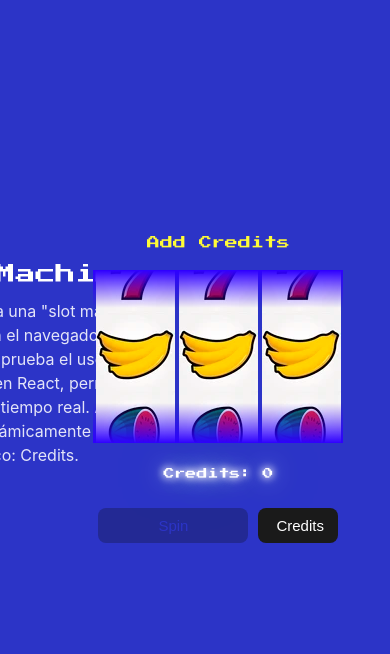
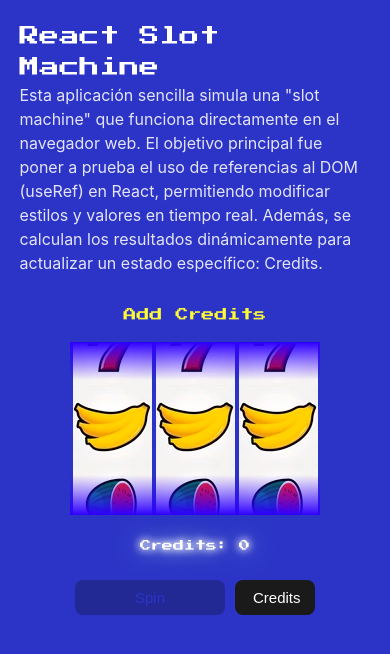
Before and after one commit to npallares/react-slot-machine, a React (Vite) app: page / in a window 390 px wide. Shown: the top 654 px of the page. Built offline with nearby package versions, Linux system fonts and the light colour scheme.

Commit message:
fix: phone resolution

```diff
--- a/src/App.module.css
+++ b/src/App.module.css
@@ -6,3 +6,14 @@
   width: auto;
   height: auto;
 }
+
+@media screen and (max-width: 768px){
+  .app {
+    display: flex;
+    align-items: center;
+    justify-content: center;
+    flex-direction: column;
+    width: auto;
+    height: 600px;
+  }
+}
--- a/src/components/Info/Info.jsx
+++ b/src/components/Info/Info.jsx
@@ -8,6 +8,7 @@ const Info = () => {
     <div className={styles.infoPageContainer}>
         <div className={styles.infoContainer}>
             <span className={clsx( styles.infoTitle )}>{'React Slot Machine'}</span>
+            <br/>
             <span className={styles.infoText}>{textInfo}</span>
         </div>
     </div>
--- a/src/components/Info/Info.module.css
+++ b/src/components/Info/Info.module.css
@@ -2,10 +2,11 @@
     font-size: 20px;
     font-family: "Press Start 2P", serif;
     color: white;
-    margin-bottom: 10px;
+   /*  margin-bottom: 10px; */
 }
 
 .infoText{
+    margin-top: -20px;
     width: 400px;
     height: auto;
 }
@@ -38,3 +39,23 @@
     0 0 102px #0fa,
     0 0 151px #0fa;
 }
+
+@media screen and (max-width: 768px){
+    .infoPageContainer{
+        width: 90vw;
+        height: auto;
+        display: flex;
+        justify-content: flex-end;
+        align-items: flex-end;
+        margin-top: -50px;
+    }
+
+    .infoContainer{
+        display: block;
+        justify-content: flex-start;
+        align-items: flex-start;
+        flex-direction: column;
+        margin-top: 20px;
+        padding-top: 50px;
+    }
+}
--- a/src/components/Slot/Slot.module.css
+++ b/src/components/Slot/Slot.module.css
@@ -37,3 +37,7 @@
   height: 100vh;
   width: auto;
 }
+
+@media screen and (max-width: 768px){
+
+}
--- a/src/components/SlotContainer/SlotContainer.module.css
+++ b/src/components/SlotContainer/SlotContainer.module.css
@@ -172,3 +172,16 @@
     0 0 102px #0fa,
     0 0 151px #0fa;
 }
+
+@media screen and (max-width: 768px){
+    .slotPage{
+        display: flex;
+        justify-content: flex-start;
+        align-items:center;
+        flex-direction:column;
+        width: 55vw;
+        height:500px;
+        font-size: 15px;
+        margin-top: 30px;
+    }
+}
```
